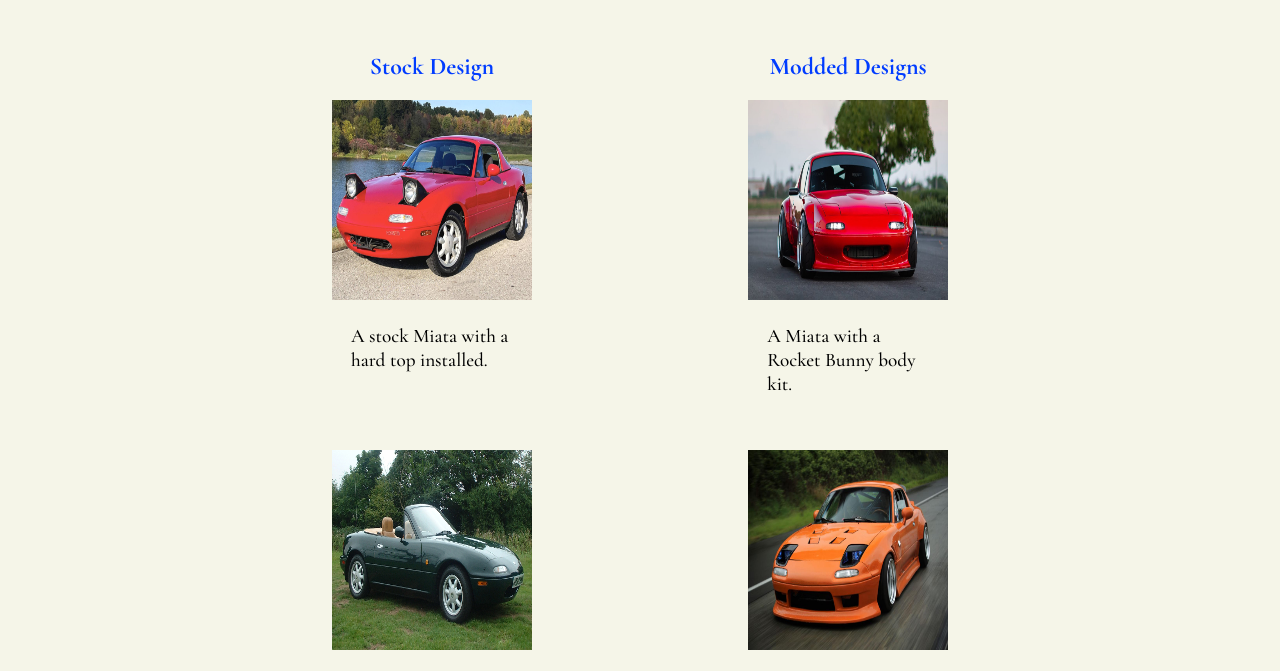
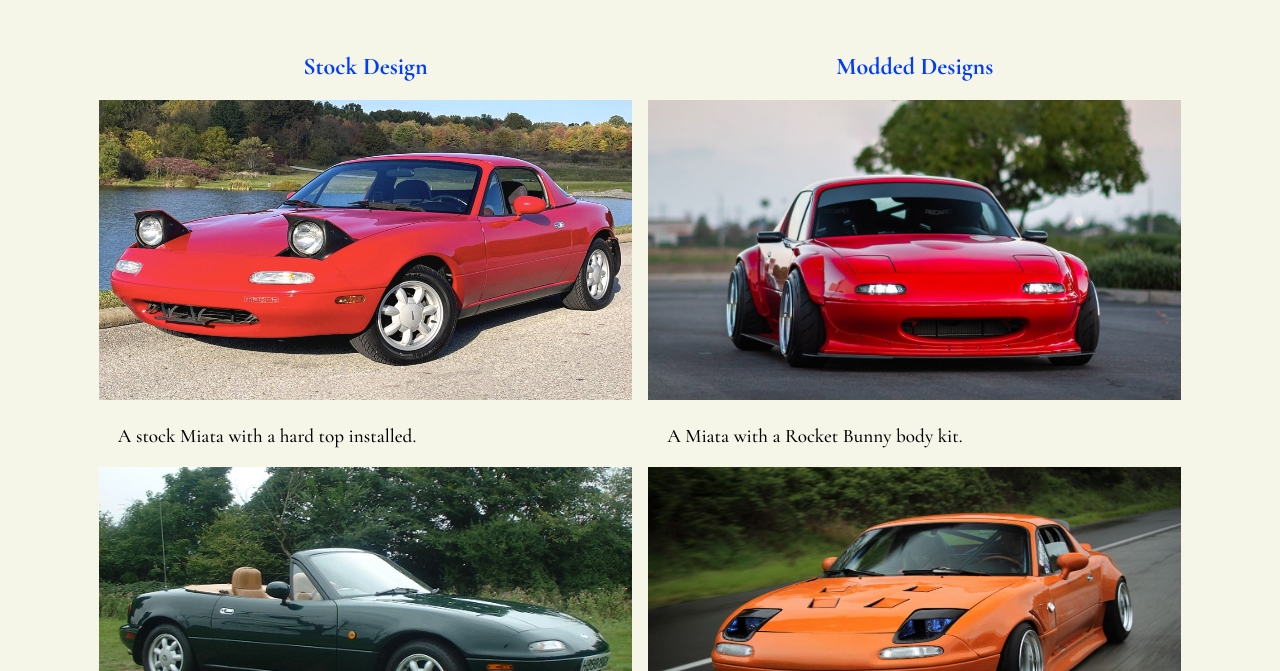
Before and after one commit to noonecaresman023/Working-with-Links-Class-Project, a plain HTML site: page linked.html in a window 1280 px wide. Shown: the part 112-783 px from the top of the page. Drawn offline with nearby package versions, Linux system fonts and the light colour scheme.

Commit message:
Update styles.css

```diff
--- a/styles.css
+++ b/styles.css
@@ -148,17 +148,19 @@ footer{
     grid-area: modded-design;
 }
 
+/* Above styles is all about centering all of the items inside the grid */
+
 
 .hardtop-container, .softtop-container, .rocket-bunny-container, .carbon-miata-container{
-    width: 50%;
-    height: 350px;
+    width: 100%;
+    height: auto;
 }
 
 .miata-hardtop-img, .miata-softtop-img, .miata-rocketbunny-img, .miata-carbon-img{
     width: 100%;
-   height: 200px;
+   height: 300px;
 }
 
-/* Sets all of the images inside the linked html to 100% and a height of 200px so that everything is all the same*/
+/* Sets all of the images inside the linked html to 100% and a height of 300px so that everything is all the same*/
 
 /* Using IDs and Classes so that it doesn't overlap with the styles from the main html file*/
```
